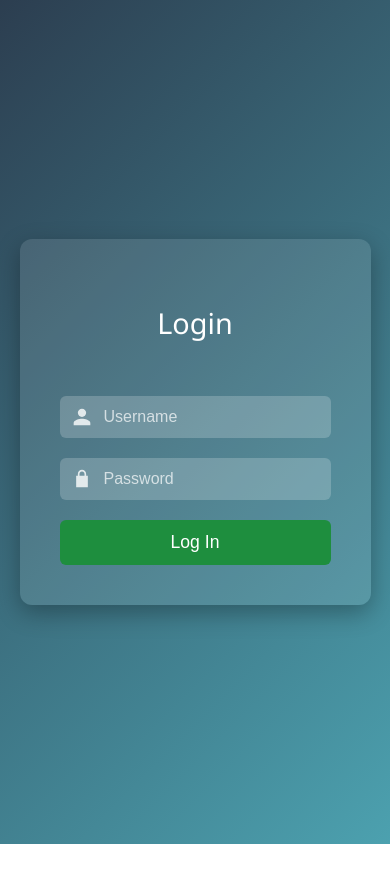
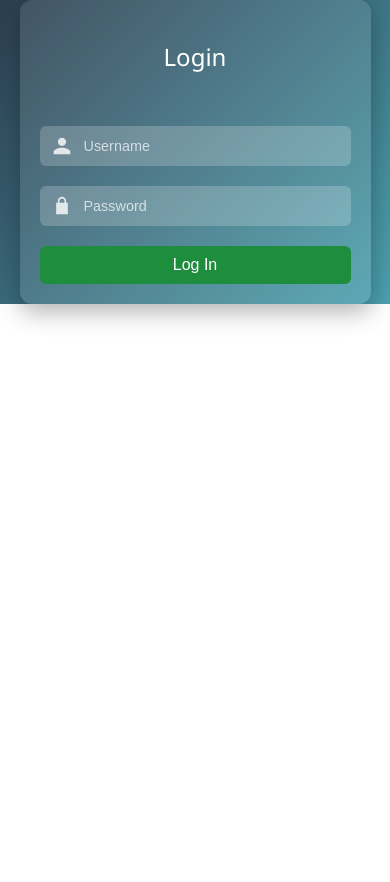
Before and after one commit to NotShloakRBLX/chase-dashboard, a plain HTML site: page index.html in a window 390 px wide. Before the commit the page ends 844 px from the top, so only its background shows below. Drawn offline with Linux system fonts and the light colour scheme.

Commit message:
Update index.html

```diff
--- a/index.html
+++ b/index.html
@@ -180,6 +180,15 @@
 
     /* Mobile tweaks */
     @media (max-width: 480px) {
+      /* allow scrolling instead of fixed-height */
+      html, body { height: auto; overflow: auto !important; }
+      #login-screen, #dashboard { height: auto; }
+      /* shrink login box */
+      #login-box { padding: 20px; }
+      #login-box h2 { font-size: 1.5rem; }
+      .input-group input { font-size: 0.9rem; }
+      #login-btn { font-size: 1rem; padding: 10px; }
+
       .your-account-header { padding: 40px 10px; }
       .your-account-header h1 { font-size: 2rem; }
       .account-section { margin: 20px auto; padding: 0 10px; }
@@ -299,7 +308,6 @@
       const u = document.getElementById('username').value.trim();
       const p = document.getElementById('password').value;
       if (u === 'shloak' && p === 'Sac') {
-        // fade out login, fade in dashboard
         loginScreen.classList.remove('visible');
         loginScreen.classList.add('hidden');
         setTimeout(() => {
@@ -312,7 +320,6 @@
       }
     });
 
-    // Allow "Enter" key to submit
     document.querySelectorAll('#username, #password').forEach(el => {
       el.addEventListener('keydown', e => {
         if (e.key === 'Enter') btn.click();
```
